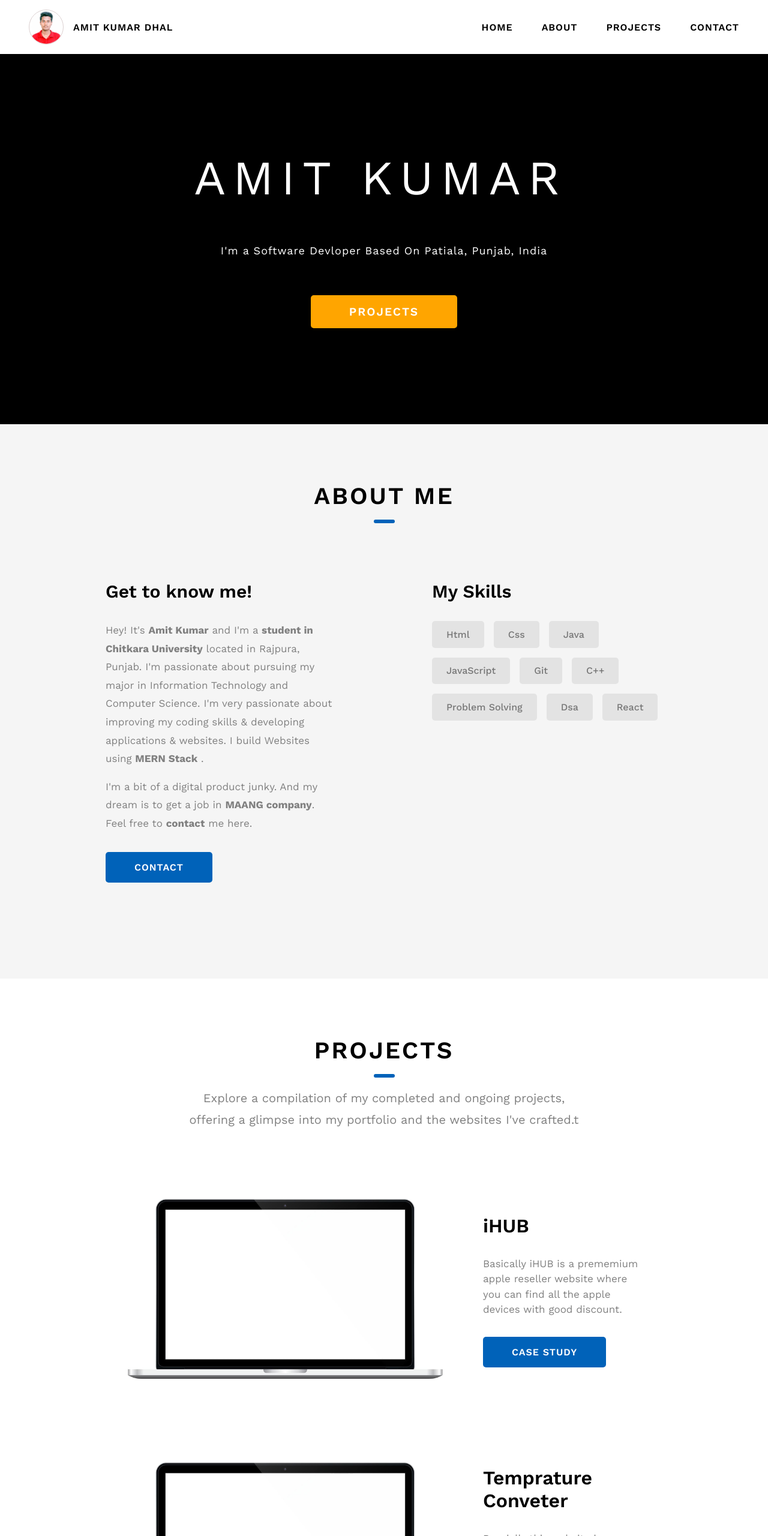
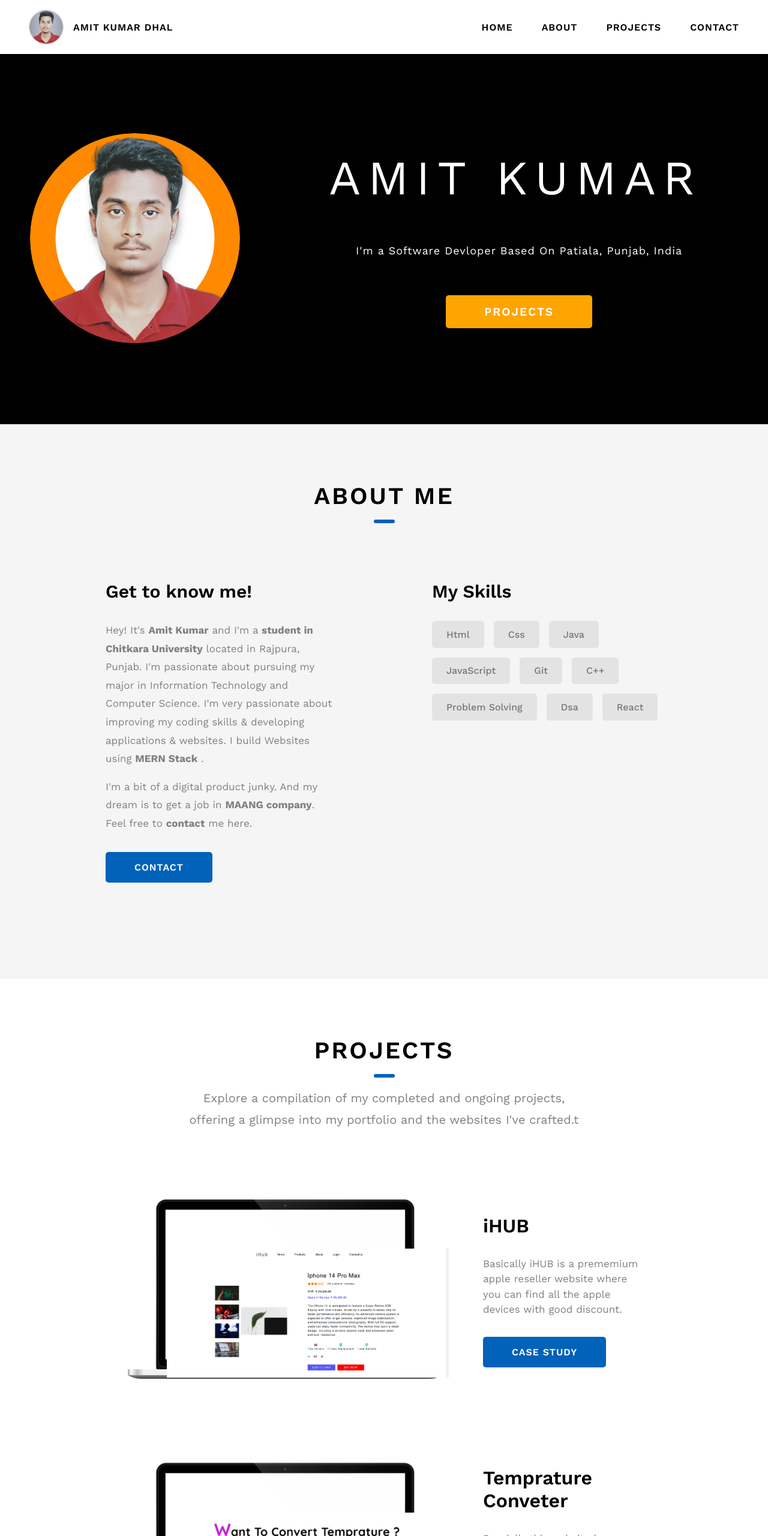
Before and after one commit to Amitdhal007/Portfolio, a plain HTML site: page index.html in a window 1280 px wide. Shown: the top 2560 px of the page at 60% size. Drawn offline with nearby package versions, Linux system fonts and the light colour scheme.

Commit message:
Changes made in project section

```diff
--- a/index.css
+++ b/index.css
@@ -11,6 +11,7 @@ header{
     position: sticky;
     background: #fff;
     top: 0;
+    z-index: 1000;
 }
 
 nav{
@@ -67,6 +68,17 @@ nav{
 .hero-section{
     background-color: black;
     width: 100%;
+    display: flex;
+    flex-direction: row;
+    align-items: center;
+    justify-content: space-around;
+}
+
+.main-image img{
+    border-radius: 50%;
+    /* object-fit: contain; */
+    height: 350px;
+    width: 350px;
 }
 
 .hero-section-content{
@@ -248,6 +260,18 @@ nav{
 .project-img img{
     width: 100%;
     object-fit: contain;
+}
+
+.project-img{
+    position: relative;
+}
+
+.project-img .website-img{
+    position: absolute;
+    top: 6%;
+    left: 15.25%;
+    width: 470px;
+    height: 377px;
 }
 
 .first-project{
--- a/index.html
+++ b/index.html
@@ -16,7 +16,7 @@
     <header>
         <nav>
             <div class="header-logo">
-                <img src="./assets/png/2110990162.jpg" alt="">
+                <img src="./assets/png/profile-pic (2).png" alt="">
                 <span class="header-logo-text">AMIT KUMAR DHAL</span>
             </div>
 
@@ -32,6 +32,9 @@
     </header>
 
     <div class="hero-section" id="home">
+        <div class="main-image">
+            <img src="./assets/png/profile-pics (5).png" alt="">
+        </div>
         <div class="hero-section-content">
             <div class="hero-name">
                 <h1>AMIT KUMAR</h1>
@@ -97,6 +100,7 @@
             <div class="first-project">
                 <div class="project-img">
                     <img src="./assets/jpeg/project-mockup-example.jpeg" alt="">
+                    <img class="website-img" src="./assets/png/Screenshot_20230918_083508.png" alt="">
                 </div>
 
                 <div class="project-desc">
@@ -113,7 +117,8 @@
 
             <div class="first-project">
                 <div class="project-img">
-                    <img src="./assets/jpeg/project-mockup-example.jpeg" alt="">
+                    <img src="./assets/jpeg/project-mockup-example.jpeg" alt="" />
+                    <img class="website-img" src="./assets/png/Screenshot_20230918_083611.png" alt="">
                 </div>
 
                 <div class="project-desc">
@@ -185,7 +190,8 @@
             <div class="footer-content">
                 <div class="footer-main-content">
                     <h2>AMIT KUMAR</h2>
-                    <p>You can follow me on my social media handles where i share my learnings hope that motivates you..</p>
+                    <p>You can follow me on my social media handles where i share my learnings hope that motivates you..
+                    </p>
                 </div>
 
                 <div class="social">
```
Also changed, not shown: assets/png/2110990162(1).jpg (added), assets/png/Screenshot_20230918_083508.png (added), assets/png/Screenshot_20230918_083611.png (added), assets/png/profile-pic (2).png (added), assets/png/profile-pic (4).png (added), assets/png/profile-pic (5).png (added), assets/png/profile-pic (6).png (added), assets/png/profile-pics (5).png (added).
